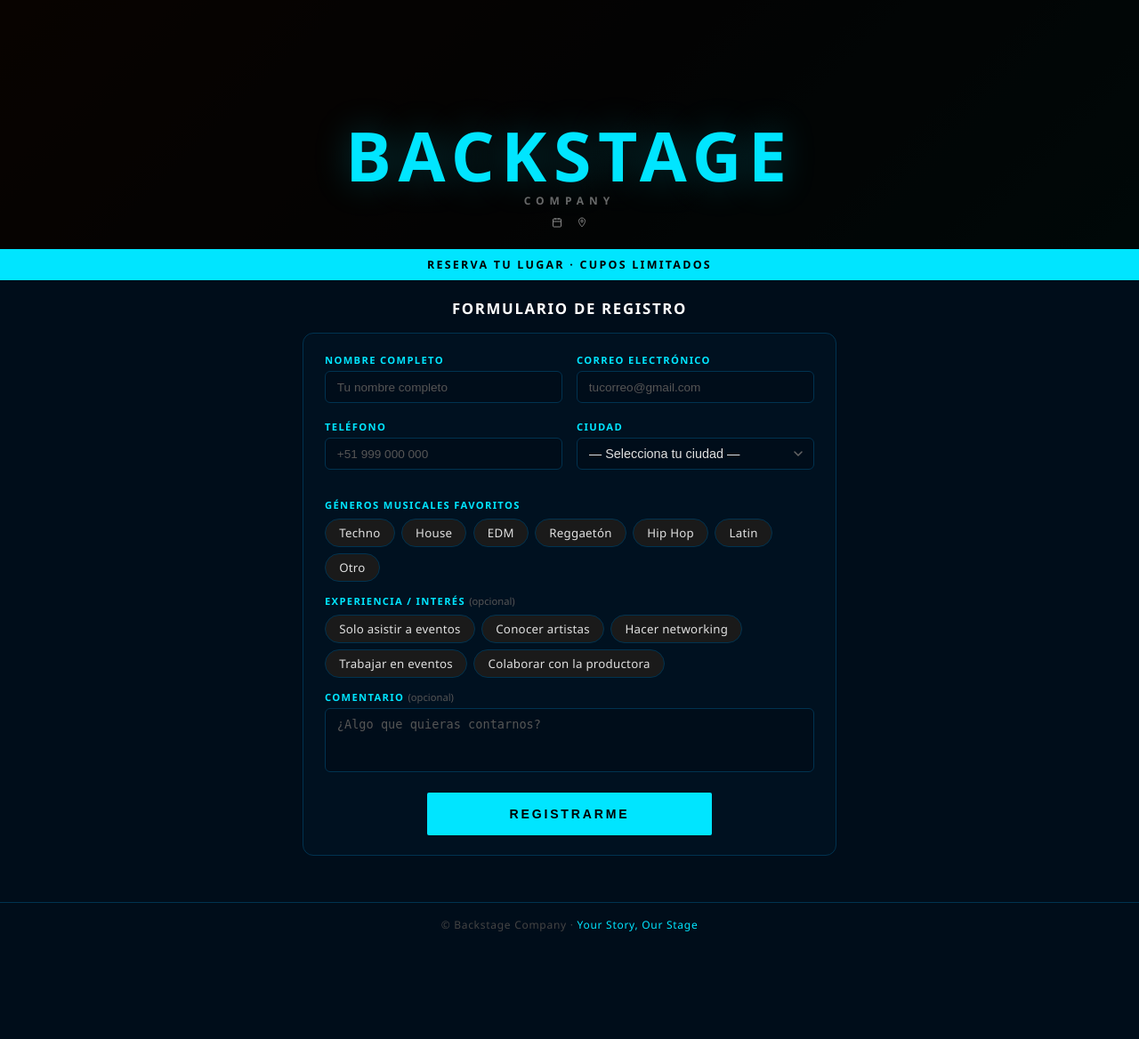
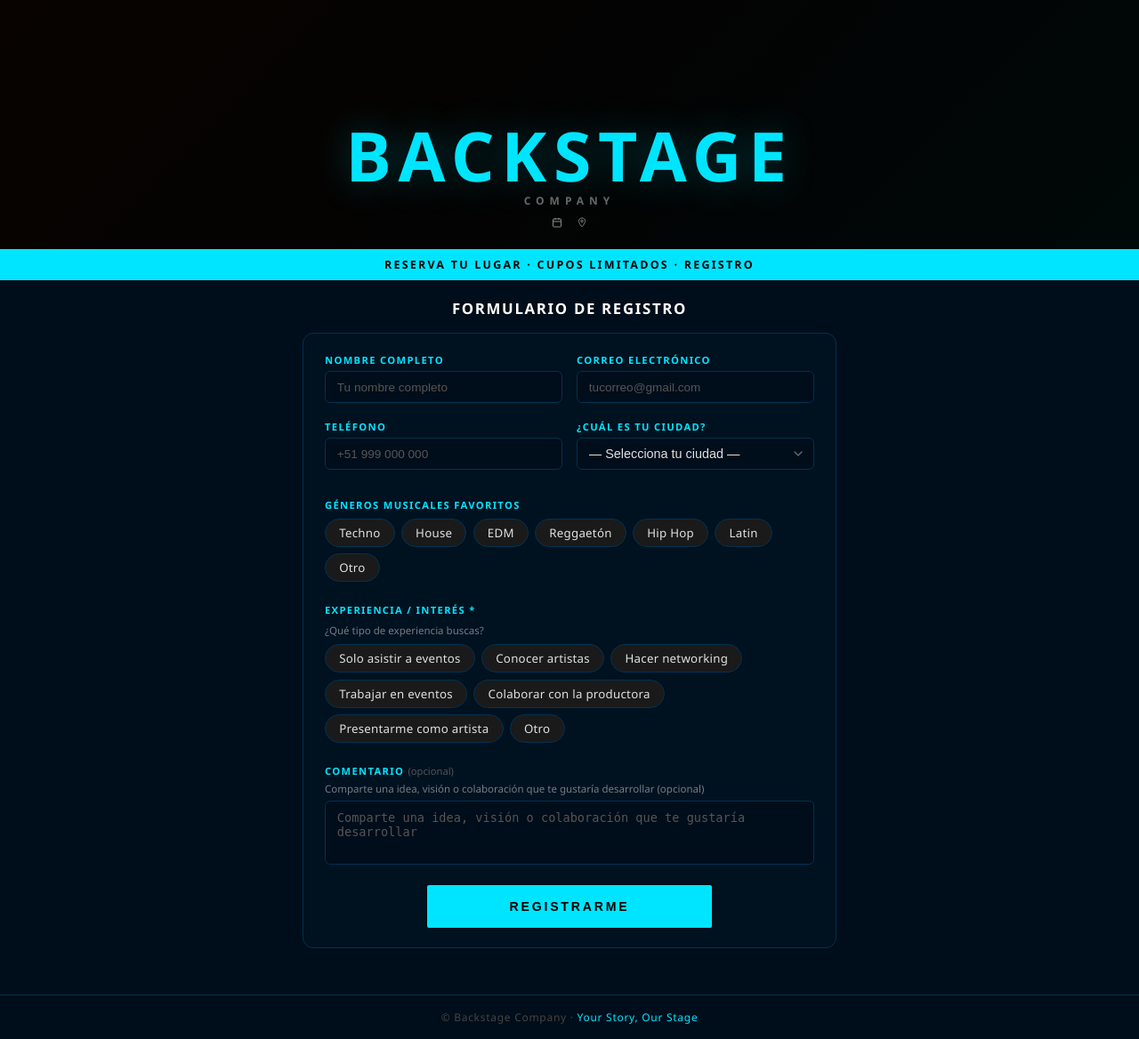
Before and after one commit to Giin2000/backstage-onepage, a Django app: template registro/templates/registro/index.html in a window 1280 px wide. Shown: the whole page at 89% size. Before the commit the page ends 1047 px from the top, so only its background shows below. Run offline with Django 5.2, Linux system fonts and the light colour scheme; the template is opened without the code that fills it: values that come from a table or form of the project are taken from there, others are empty.

Commit message:
Final form fixes

```diff
--- a/registro/forms.py
+++ b/registro/forms.py
@@ -17,16 +17,16 @@ EXPERIENCIA_CHOICES = [
     ('Hacer networking', 'Hacer networking'),
     ('Trabajar en eventos', 'Trabajar en eventos'),
     ('Colaborar con la productora', 'Colaborar con la productora'),
+    ('Presentarme como artista', 'Presentarme como artista'),
+    ('Otro', 'Otro'),
 ]
 
 CIUDAD_CHOICES = [
     ('', '— Selecciona tu ciudad —'),
     ('Ciudades frecuentes', [
-        ('Huancayo', 'Huancayo'),
-        ('Lima', 'Lima'),
         ('Oxapampa', 'Oxapampa'),
     ]),
-    ('Otros departamentos', [
+    ('Otras ciudades', [
         ('Amazonas', 'Amazonas'),
         ('Áncash', 'Áncash'),
         ('Apurímac', 'Apurímac'),
@@ -35,10 +35,12 @@ CIUDAD_CHOICES = [
         ('Cajamarca', 'Cajamarca'),
         ('Cusco', 'Cusco'),
         ('Huancavelica', 'Huancavelica'),
+        ('Huancayo', 'Huancayo'),
         ('Ica', 'Ica'),
         ('Junín', 'Junín'),
         ('La Libertad', 'La Libertad'),
         ('Lambayeque', 'Lambayeque'),
+        ('Lima', 'Lima'),
         ('Loreto', 'Loreto'),
         ('Madre de Dios', 'Madre de Dios'),
         ('Moquegua', 'Moquegua'),
@@ -63,11 +65,17 @@ class RegistroForm(forms.ModelForm):
         label='¿Cuál ciudad?',
         required=False,
         max_length=80,
+        widget=forms.TextInput(attrs={'placeholder': 'Escribe tu ciudad'}),
     )
     generos = forms.MultipleChoiceField(
         choices=GENEROS_CHOICES,
         widget=forms.CheckboxSelectMultiple,
         label='Géneros musicales',
+    )
+    genero_otro = forms.CharField(
+        required=False,
+        max_length=100,
+        widget=forms.TextInput(attrs={'placeholder': '¿Qué género escuchas?'}),
     )
     subgeneros = forms.CharField(
         required=False,
@@ -77,7 +85,12 @@ class RegistroForm(forms.ModelForm):
         choices=EXPERIENCIA_CHOICES,
         widget=forms.CheckboxSelectMultiple,
         label='Experiencia / Interés',
+        required=True,
+    )
+    experiencia_otro = forms.CharField(
         required=False,
+        max_length=100,
+        widget=forms.TextInput(attrs={'placeholder': 'Especifica tu interés'}),
     )
 
     class Meta:
--- a/registro/templates/registro/index.html
+++ b/registro/templates/registro/index.html
@@ -419,7 +419,7 @@
 </header>
 
 <!-- FRANJA -->
-<div class="franja">Reserva tu lugar · Cupos limitados</div>
+<div class="franja">Reserva tu lugar · Cupos limitados · Registro</div>
 
 <!-- FORM -->
 <main class="main">
@@ -458,7 +458,7 @@
           <ul class="error-list" id="err_telefono"></ul>
         </div>
         <div class="form-group">
-          <label for="id_ciudad">Ciudad</label>
+          <label for="id_ciudad">¿Cuál es tu ciudad?</label>
           {{ form.ciudad }}
           <ul class="error-list" id="err_ciudad"></ul>
         </div>
@@ -489,17 +489,20 @@
           <div class="pills-container" id="subgeneros-container"></div>
         </div>
 
+        <!-- "Otro" género (condicional) -->
+        <div class="ciudad-campo oculto" id="genero-otro-wrap" style="margin-top:0.65rem;">
+          {{ form.genero_otro }}
+        </div>
+
         {{ form.subgeneros }}
         <ul class="error-list" id="err_generos"></ul>
       </div>
 
       <!-- Experiencia / Interés -->
       <div class="form-group">
-        <span class="pills-label">
-          Experiencia / Interés
-          <span style="color:#555;font-weight:400;text-transform:none;letter-spacing:0"> (opcional)</span>
-        </span>
-        <div class="pills-container">
+        <span class="pills-label">Experiencia / Interés *</span>
+        <p style="font-size:0.72rem;color:rgba(255,255,255,0.45);margin-bottom:0.5rem;font-weight:400;letter-spacing:0;text-transform:none;">¿Qué tipo de experiencia buscas?</p>
+        <div class="pills-container" id="experiencia-container">
           {% for choice in form.experiencia %}
             <div class="pill-wrap">
               {{ choice.tag }}
@@ -507,15 +510,19 @@
             </div>
           {% endfor %}
         </div>
+
+        <!-- "Otro" experiencia (condicional) -->
+        <div class="ciudad-campo oculto" id="experiencia-otro-wrap" style="margin-top:0.65rem;">
+          {{ form.experiencia_otro }}
+        </div>
+
         <ul class="error-list" id="err_experiencia"></ul>
       </div>
 
       <!-- Comentario -->
       <div class="form-group">
-        <label for="id_comentario">
-          Comentario
-          <span style="color:#555;font-weight:400;text-transform:none;letter-spacing:0"> (opcional)</span>
-        </label>
+        <label for="id_comentario">Comentario <span style="color:#555;font-weight:400;text-transform:none;letter-spacing:0">(opcional)</span></label>
+        <p style="font-size:0.72rem;color:rgba(255,255,255,0.45);margin-bottom:0.4rem;font-weight:400;letter-spacing:0;text-transform:none;">Comparte una idea, visión o colaboración que te gustaría desarrollar (opcional)</p>
         {{ form.comentario }}
         <ul class="error-list" id="err_comentario"></ul>
       </div>
@@ -587,6 +594,33 @@
     toggleOtra();
   })();
 
+  /* ── GÉNERO OTRO ── */
+  (function () {
+    const otroWrap = document.getElementById('genero-otro-wrap');
+    function toggleGeneroOtro() {
+      const otroChecked = !!document.querySelector('#generos-container input[type=checkbox][value="Otro"]:checked');
+      otroWrap.classList.toggle('visible', otroChecked);
+      otroWrap.classList.toggle('oculto',  !otroChecked);
+    }
+    const otroCb = document.querySelector('#generos-container input[type=checkbox][value="Otro"]');
+    if (otroCb) otroCb.addEventListener('change', toggleGeneroOtro);
+    toggleGeneroOtro();
+  })();
+
+  /* ── EXPERIENCIA OTRO ── */
+  (function () {
+    const otroWrap = document.getElementById('experiencia-otro-wrap');
+    function toggleExpOtro() {
+      const otroChecked = !!document.querySelector('#experiencia-container input[type=checkbox][value="Otro"]:checked');
+      otroWrap.classList.toggle('visible', otroChecked);
+      otroWrap.classList.toggle('oculto',  !otroChecked);
+    }
+    document.querySelectorAll('#experiencia-container input[type=checkbox]').forEach(cb => {
+      if (cb.value === 'Otro') cb.addEventListener('change', toggleExpOtro);
+    });
+    toggleExpOtro();
+  })();
+
   /* ── SUBGÉNEROS ── */
   const subgenerosPorGenero = {
     'Techno':    ['Melodic Techno', 'Hard Techno', 'Peak Time', 'Industrial'],
@@ -652,11 +686,10 @@
 
   /* ── PLACEHOLDERS ── */
   const ph = {
-    id_nombre:      'Tu nombre completo',
-    id_email:       'tucorreo@gmail.com',
-    id_telefono:    '+51 999 000 000',
-    id_ciudad_otra: 'Ej: Buenos Aires, Bogotá...',
-    id_comentario:  '¿Algo que quieras contarnos?',
+    id_nombre:     'Tu nombre completo',
+    id_email:      'tucorreo@gmail.com',
+    id_telefono:   '+51 999 000 000',
+    id_comentario: 'Comparte una idea, visión o colaboración que te gustaría desarrollar',
   };
   Object.entries(ph).forEach(([id, text]) => {
     const el = document.getElementById(id);
@@ -667,7 +700,7 @@
   const form       = document.getElementById('registroForm');
   const btn        = document.getElementById('btnRegistrar');
   const successMsg = document.getElementById('successMsg');
-  const errFields  = ['nombre', 'email', 'telefono', 'ciudad', 'ciudad_otra', 'generos', 'experiencia', 'comentario'];
+  const errFields  = ['nombre', 'email', 'telefono', 'ciudad', 'ciudad_otra', 'generos', 'genero_otro', 'experiencia', 'experiencia_otro', 'comentario'];
 
   function clearErrors() {
     errFields.forEach(f => {
```
Also changed, not shown: registro/views.py (+12 -2 lines).
